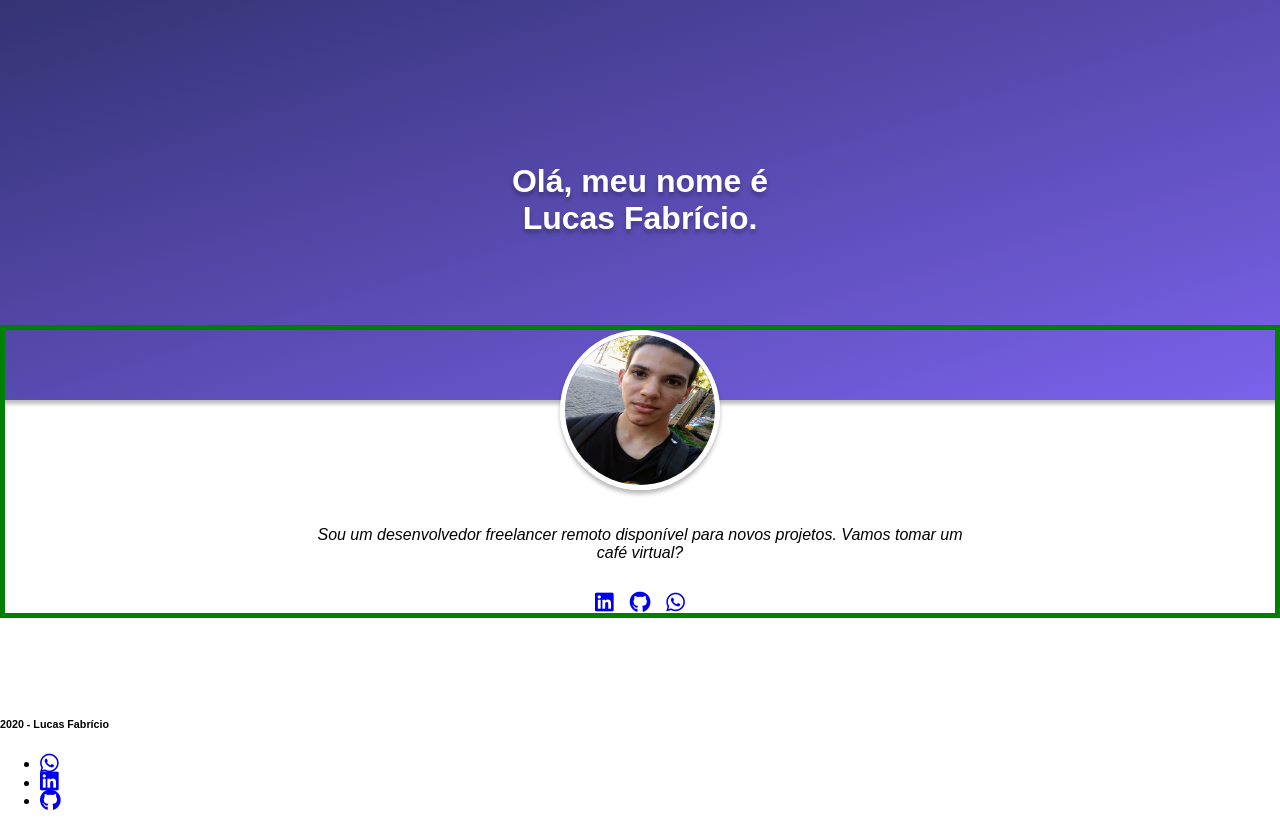
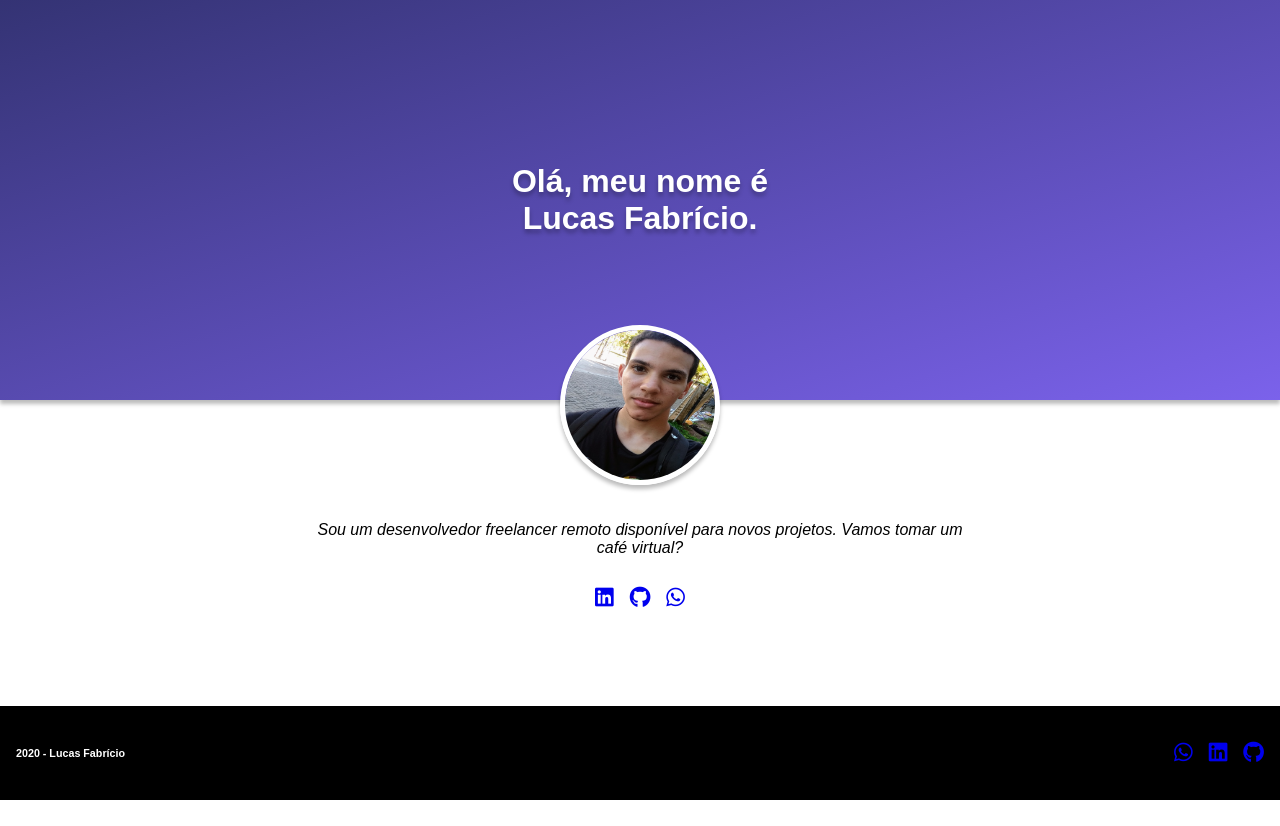
Before and after one commit to lcsfabricio/portfolio-page, a plain HTML site: page index.html in a window 1280 px wide. After the commit the page ends 800 px from the top, so only its background shows below. Drawn offline with Linux system fonts and the light colour scheme.

Commit message:
feat(css): footer grid, icons and more...

```diff
--- a/style.css
+++ b/style.css
@@ -13,7 +13,6 @@ h1 {
 
 .introduction {
     position: relative;
-    border: 5px solid green;
     top: -75px;
     text-align: center;
 
@@ -34,7 +33,8 @@ h1 {
 
 }
 
-.introduction__links {
+.introduction__links,
+.footer__links {
     display: grid;
     grid-auto-flow: column;
     gap: 16px;
@@ -56,6 +56,23 @@ h1 {
 
 }
 
+.footer {
+    box-sizing: border-box;
+    position: fixed;
+    bottom: 0;
+    width: 100vw;
+    padding: 16px;
+    background: #000;
+    color: #fff;
+    display: grid;
+    grid-template-columns: auto auto;
+    align-items: center;
+}
+
+.footer__links {
+    justify-self: end;
+    margin: 0;
+}
 body {
     margin: 0
 }
```
